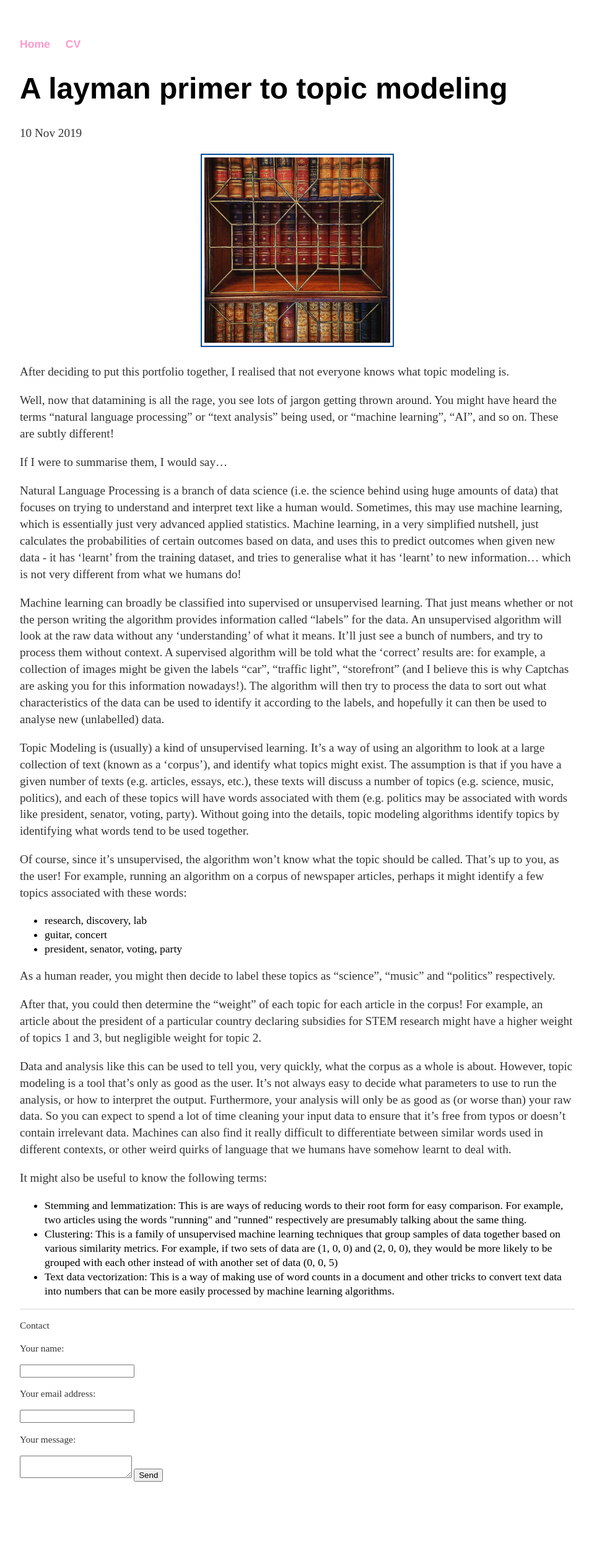
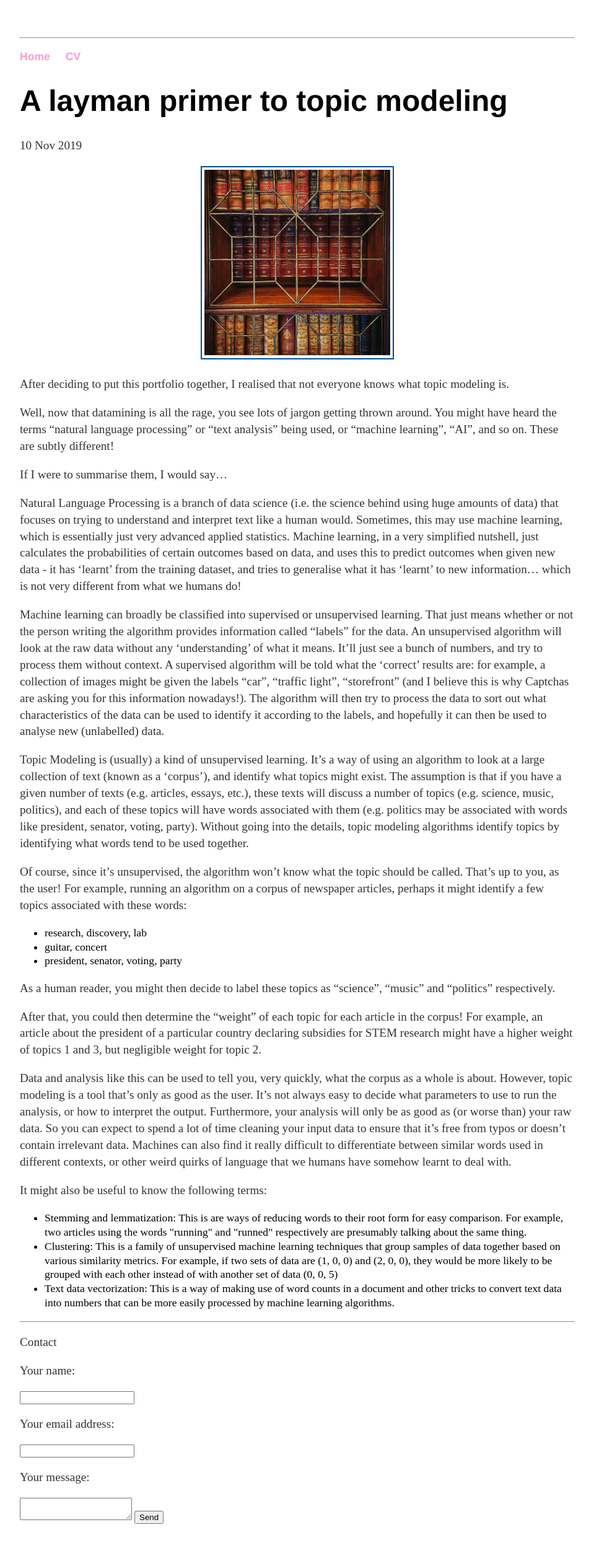
Before and after one commit to not-even-wong/not-even-wong.github.io, a Jekyll site: the page built from _posts/2019-11-10-layman-intro-topic-modeling.md, in a window 1280 px wide. Shown: the whole page at 62% size, without its empty margins (160-1119 px from the left). Built offline with Jekyll 4.4.1, drawn with Linux system fonts in a browser that asks for light colours; before the commit the page ends 2451 px from its top, so only the background shows below that.

Commit message:
Update default.html

```diff
--- a/_layouts/default.html
+++ b/_layouts/default.html
@@ -5,6 +5,7 @@
 			<!-- link to main stylesheet -->
 			<link rel="stylesheet" type="text/css" href="/css/main.css">
 		</head>
+		<hr>
 		<body>
 			<nav>
 	    		<ul>
@@ -17,7 +18,7 @@
 			{{ content }}
 
 			</div><!-- /.container -->
-			<footer>
+			<hr>
 				<p>Contact</p>
 				<form action="https://formspree.io/xjvvorrb" method="POST">
 					<label>
@@ -34,6 +35,5 @@
 					</label>
   					<button type="submit">Send</button>
 				</form>
-			</footer>
 		</body>
 	</html>
```
